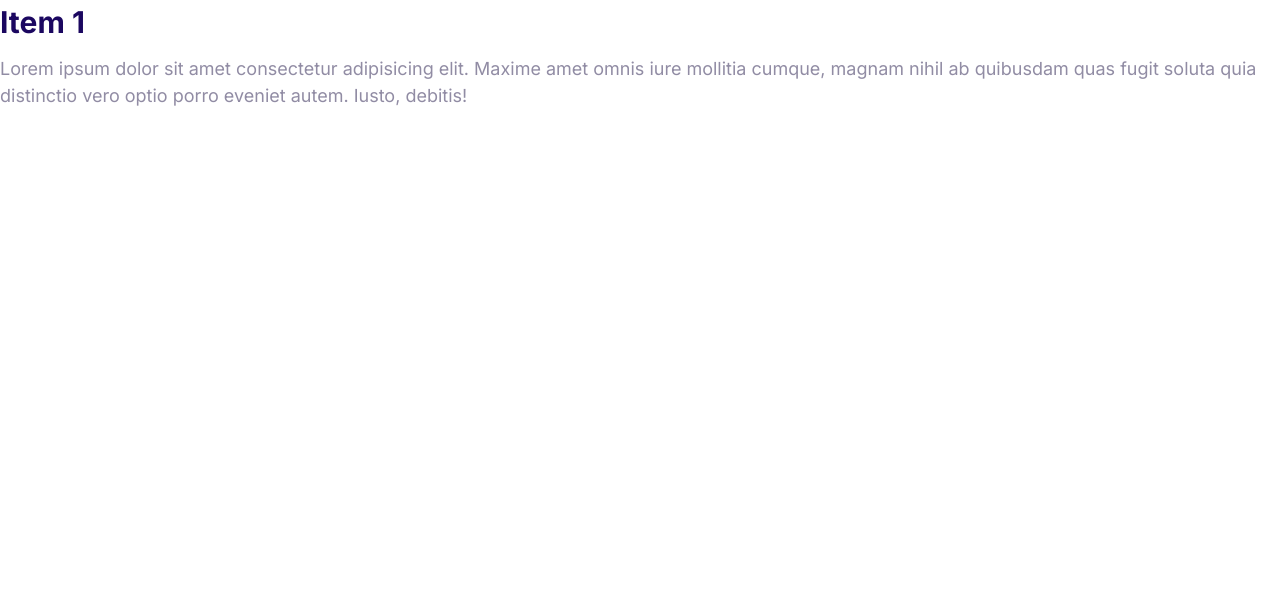
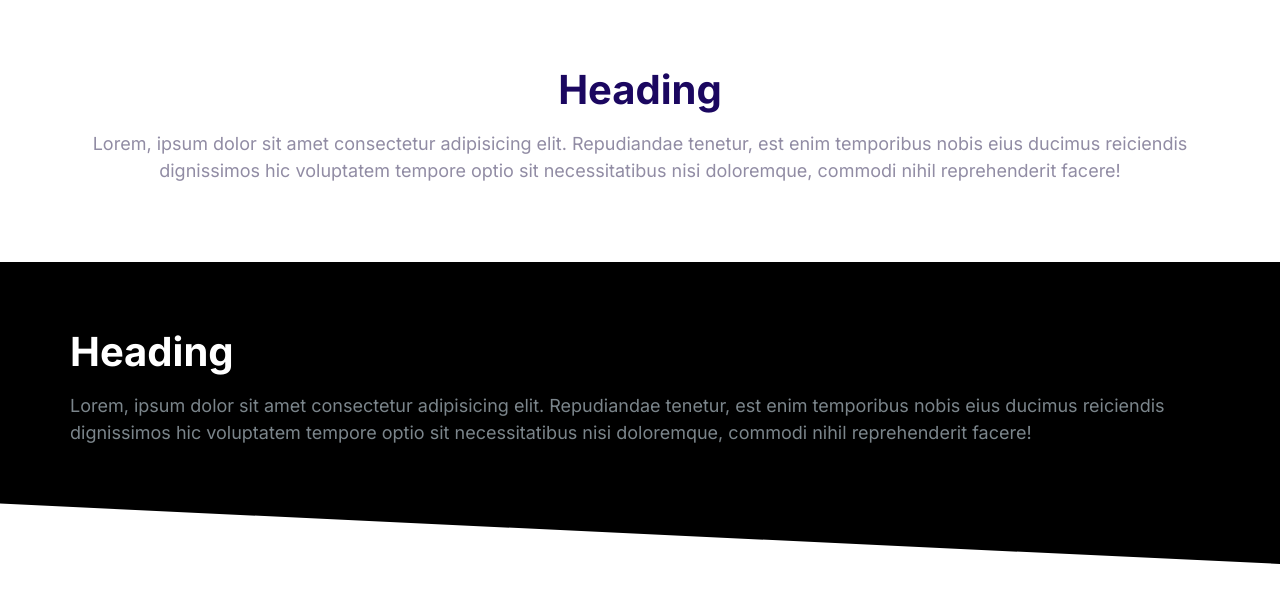
Before and after one commit to PaleBlueDot1990/Moshify, a plain HTML site: page index.html in a window 1280 px wide. Drawn offline with Linux system fonts and the light colour scheme.

Commit message:
Made the block component.

```diff
--- a/css/styles.css
+++ b/css/styles.css
@@ -11,6 +11,11 @@
 
 *, *::after, *::before {
     box-sizing: border-box;
+}
+
+.container {
+    max-width: 1140px;
+    margin: 0 auto;
 }
 
 /* Typography */
@@ -575,3 +580,38 @@ a {
     max-height: 100vh;
     opacity: 1;
 }
+
+/* Blocks */
+.block {
+    --padding-vertical: 6rem;
+    padding: var(--padding-vertical) 2rem;
+}
+
+.block__header {
+    text-align: center;
+}
+
+.block__heading {
+    margin-top: 0;
+}
+
+.block--dark {
+    background: #000;
+    color: #7b858b;
+}
+
+.block--dark .block__heading {
+    color: #fff;
+
+}
+
+.block--skewed-right {
+    clip-path: polygon(0% 0%, 100% 0%, 100% 100%, 0% 80%);
+    padding-bottom: calc(var(--padding-vertical) + 4rem);
+
+}
+
+.block--skewed-left {
+    clip-path: polygon(0% 0%, 100% 0%, 100% 80%, 0% 100%);
+    padding-bottom: calc(var(--padding-vertical) + 4rem);
+}
--- a/index.html
+++ b/index.html
@@ -14,19 +14,28 @@
     <link rel="stylesheet" href="css/styles.css" />
   </head>
   <body>
-    <div class="collapsible collapsible--expanded">
-      <header class="collapsible__header">
-        <h2 class="collapsible__heading">Item 1</h2>
-        <svg class="icon icon--black collapsible__chevron">
-          <use xlink:href="images/sprite.svg#chevron"></use>
-        </svg>
+    <section class="block container">
+      <header class="block__header">
+        <h2 class="block__heading">Heading</h2>
+        <p>
+          Lorem, ipsum dolor sit amet consectetur adipisicing elit. Repudiandae
+          tenetur, est enim temporibus nobis eius ducimus reiciendis dignissimos
+          hic voluptatem tempore optio sit necessitatibus nisi doloremque,
+          commodi nihil reprehenderit facere!
+        </p>
       </header>
-      <div class="collapsible__content">
-        Lorem ipsum dolor sit amet consectetur adipisicing elit. Maxime amet
-        omnis iure mollitia cumque, magnam nihil ab quibusdam quas fugit soluta
-        quia distinctio vero optio porro eveniet autem. Iusto, debitis!
+    </section>
+    <section class="block block--dark block--skewed-right">
+      <div class="container">
+        <h2 class="block__heading">Heading</h2>
+        <p>
+          Lorem, ipsum dolor sit amet consectetur adipisicing elit. Repudiandae
+          tenetur, est enim temporibus nobis eius ducimus reiciendis dignissimos
+          hic voluptatem tempore optio sit necessitatibus nisi doloremque,
+          commodi nihil reprehenderit facere!
+        </p>
       </div>
-    </div>
+    </section>
     <script src="js/main.js"></script>
   </body>
 </html>
```
Also changed, not shown: component/blocks.html (added, +22 -0 lines).
